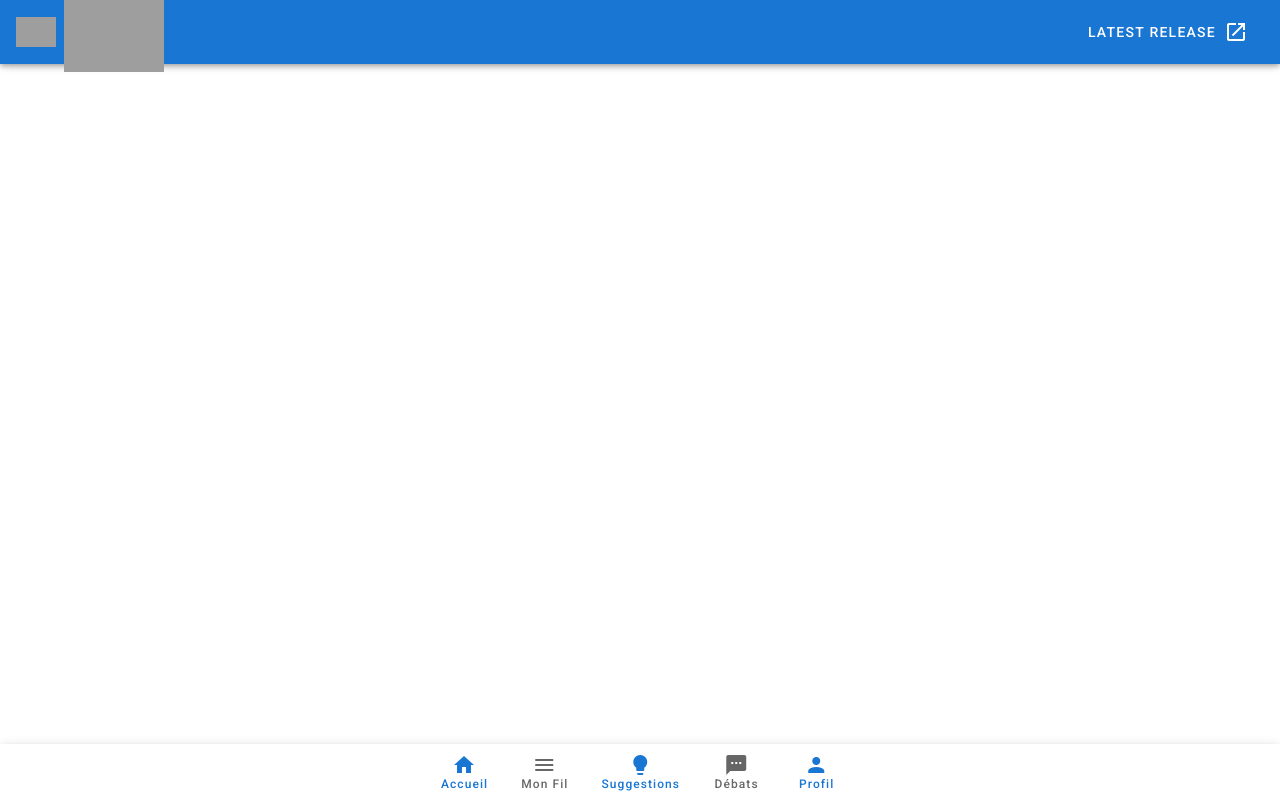
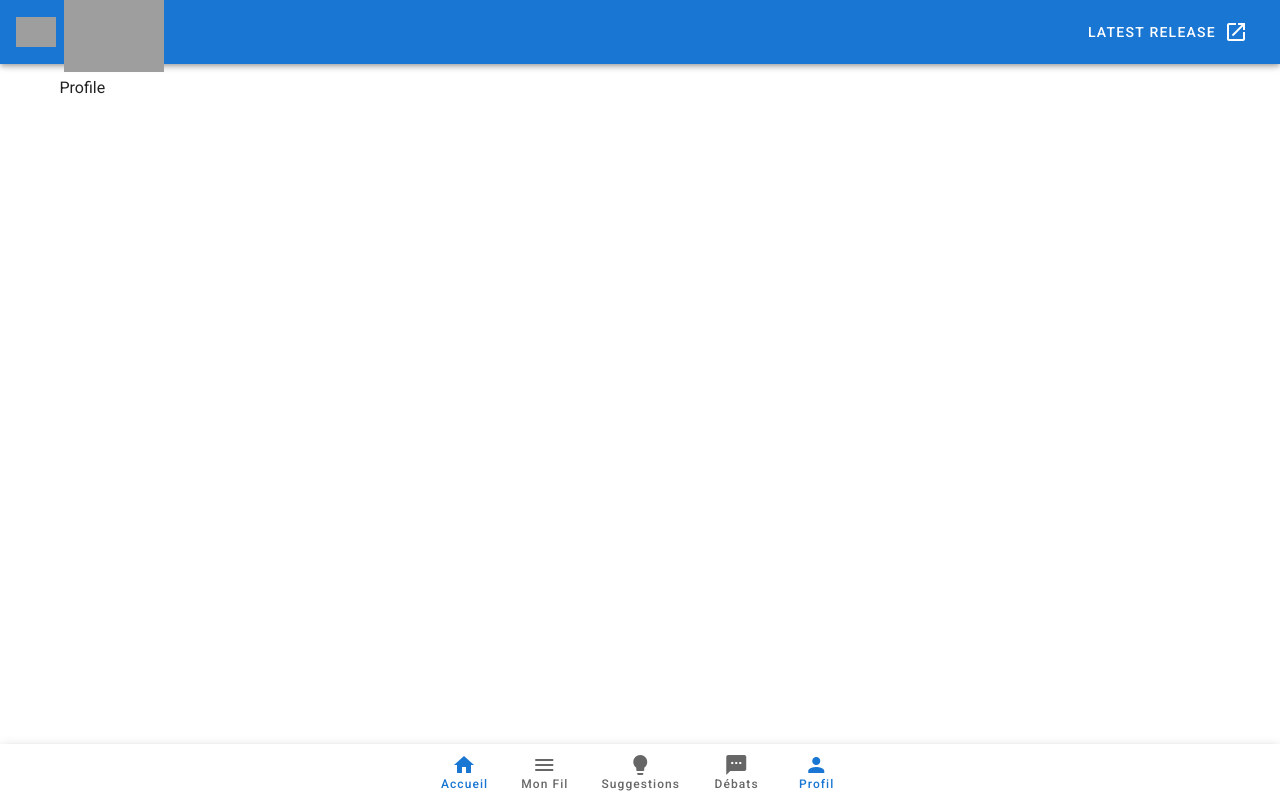
Before and after one commit to toliger/pocket-kulture, a Vue app: page /#/profile in a window 1280 px wide. Built offline with nearby package versions, Linux system fonts and the light colour scheme; grey boxes are pictures that could not be loaded.

Commit message:
add base routes

```diff
--- a/package.json
+++ b/package.json
@@ -6,7 +6,7 @@
     "serve": "vue-cli-service serve",
     "build": "vue-cli-service build",
     "lint": "vue-cli-service lint",
-    "serveall" : "vue-cli-service serve --host 0.0.0.0"
+    "serveall": "vue-cli-service serve --host 0.0.0.0"
   },
   "dependencies": {
     "core-js": "^3.6.5",
--- a/src/App.vue
+++ b/src/App.vue
@@ -61,10 +61,10 @@ export default {
     currentPage: "home",
     navLinks: [
       { title: "Accueil", icon: "mdi-home", name: "Home" },
-      { title: "Mon Fil", icon: "mdi-menu", name: "About" },
-      { title: "Suggestions", icon: "mdi-lightbulb", name: "sugg" },
+      { title: "Mon Fil", icon: "mdi-menu", name: "Feed" },
+      { title: "Suggestions", icon: "mdi-lightbulb", name: "About" },
       { title: "Débats", icon: "mdi-message-processing", name: "Debates" },
-      { title: "Profil", icon: "mdi-account", name: "profile" }
+      { title: "Profil", icon: "mdi-account", name: "Profile" }
     ]
   })
 };
--- a/src/router/index.js
+++ b/src/router/index.js
@@ -13,8 +13,8 @@ const routes = [
     component: Home
   },
   {
-    path: '/login',
-    name: 'Login',
+    path: "/login",
+    name: "Login",
     component: Login
   },
   {
@@ -25,6 +25,18 @@ const routes = [
     // which is lazy-loaded when the route is visited.
     component: () =>
       import(/* webpackChunkName: "about" */ "../views/About.vue")
+  },
+  {
+    path: "/feed",
+    name: "Feed",
+    component: () =>
+      import(/* webpackChunkName: "debates" */ "../views/Feed.vue")
+  },
+  {
+    path: "/profile",
+    name: "Profile",
+    component: () =>
+      import(/* webpackChunkName: "debates" */ "../views/Profile.vue")
   },
   {
     path: "/debates",
@@ -39,13 +51,13 @@ const router = new VueRouter({
 });
 
 router.beforeEach((to, from, next) => {
-  const requiresAuth = to.matched.some(x => x.meta.requiresAuth)
+  const requiresAuth = to.matched.some(x => x.meta.requiresAuth);
 
   if (requiresAuth && !auth.currentUser) {
-    next('/login')
+    next("/login");
   } else {
-    next()
+    next();
   }
-})
+});
 
 export default router;
--- a/src/views/Debates.vue
+++ b/src/views/Debates.vue
@@ -1,13 +1,8 @@
 <template>
   <v-container>
     <v-row>
-      <v-col cols="12">
-        <v-card
-          color="#385F73"
-          dark
-          v-for="(item, idx) in placeholders"
-          :key="idx"
-        >
+      <v-col cols="12" v-for="(item, idx) in placeholders" :key="idx">
+        <v-card color="#385F73" dark>
           <v-card-title class="headline">
             {{ item.title }}
           </v-card-title>
--- /dev/null
+++ b/src/views/Feed.vue
@@ -0,0 +1,12 @@
+<template>
+  <v-container>
+    <v-row>
+      <v-col cols="12"> <p>Feed</p></v-col></v-row
+    ></v-container
+  >
+</template>
+<script>
+export default {
+  name: "Feed"
+};
+</script>
--- /dev/null
+++ b/src/views/Profile.vue
@@ -0,0 +1,12 @@
+<template>
+  <v-container>
+    <v-row>
+      <v-col cols="12"> <p>Profile</p></v-col></v-row
+    ></v-container
+  >
+</template>
+<script>
+export default {
+  name: "Profile"
+};
+</script>
```
Also changed, not shown: 2 other files (tests, documents, lock files or other folders).
